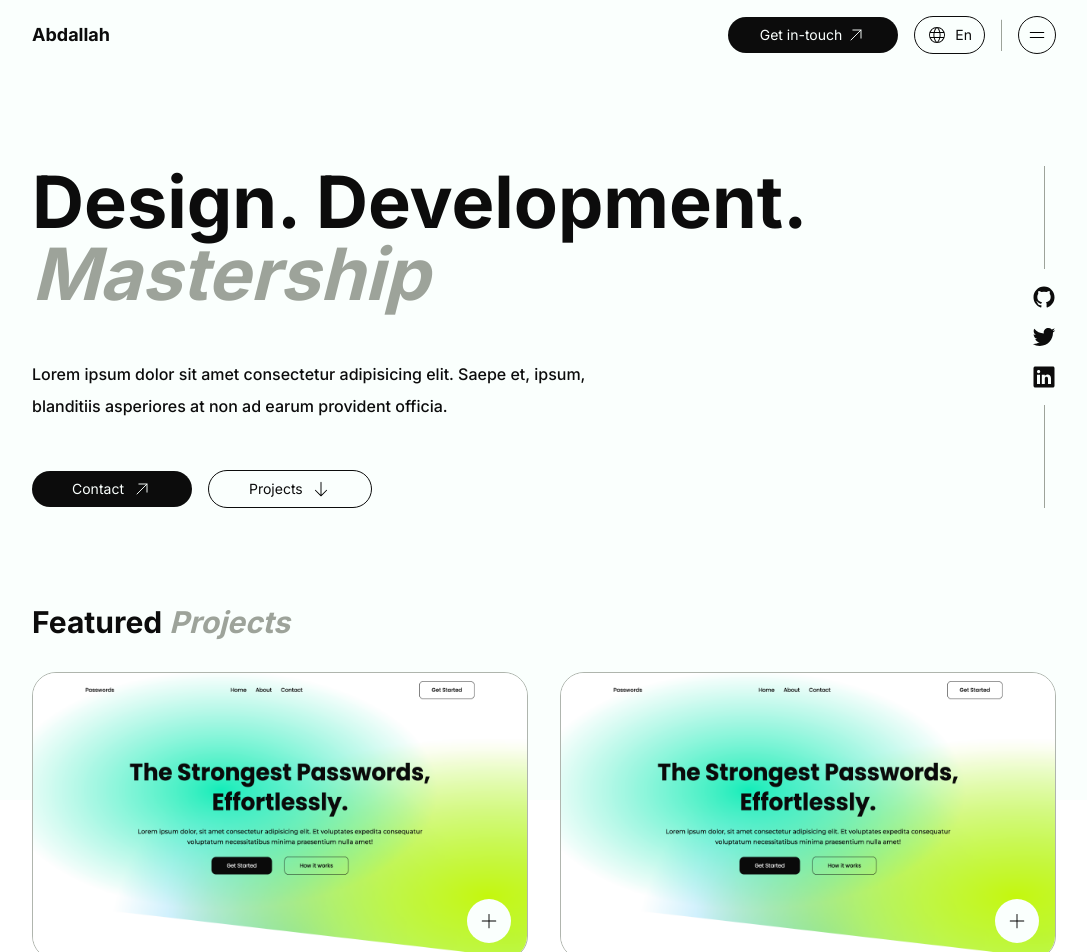
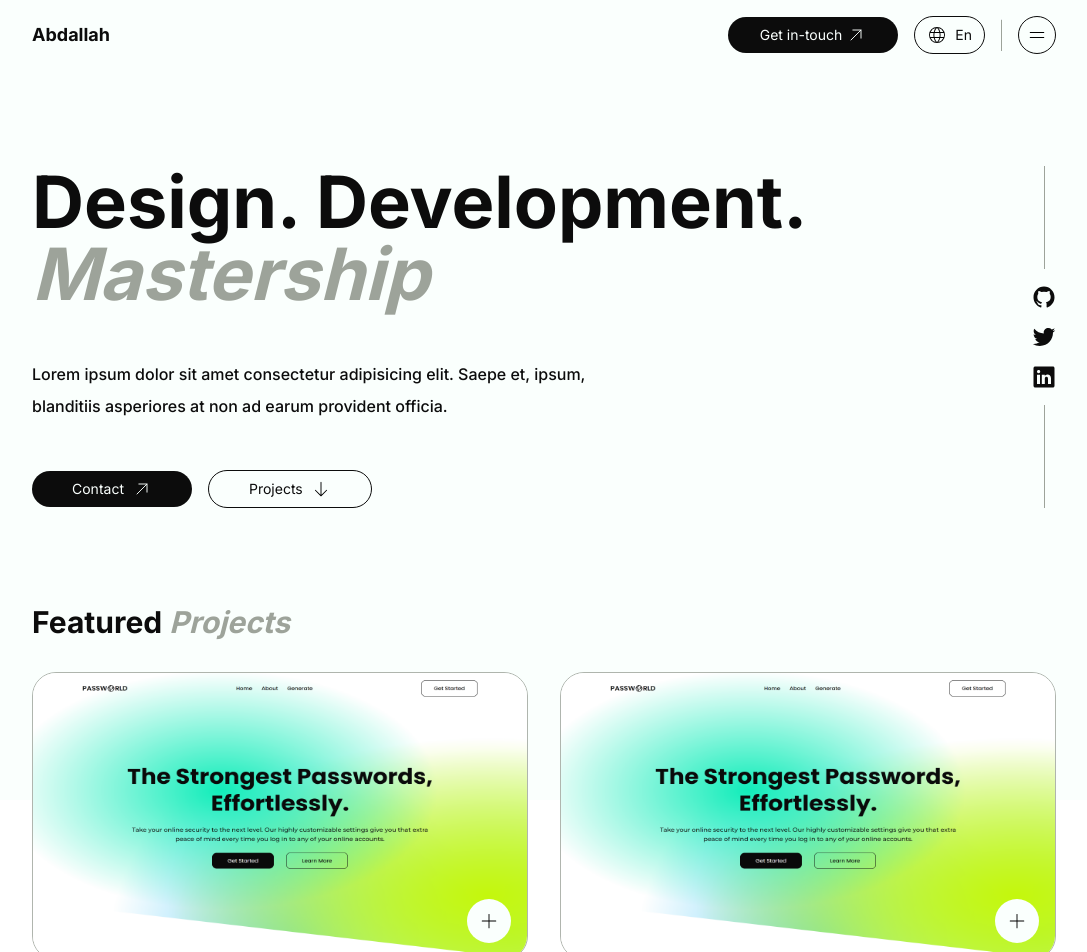
Before and after one commit to Abdallah01win/Portfolio, a Vue app: page / in a window 1280 px wide. Shown: the top 952 px of the page, without its empty margins (96-1183 px from the left). Built offline with nearby package versions, Linux system fonts and the light colour scheme.

Commit message:
change passworld cover image

```diff
--- a/src/components/Projects.vue
+++ b/src/components/Projects.vue
@@ -19,7 +19,7 @@ export default {
         tasks: "Front-end, Back-end, Design",
         discription:
           "Lorem, ipsum dolor sit amet consectetur adipisicing elit. Ea, quidem natus dolore repellendus quasi aliquid, molestias recusandae tempora odio excepturi, aut laboriosam distinctio nulla fuga.",
-        image: "src/assets/images/passwords.png",
+        image: "src/assets/images/passworld.png",
         repo: "https://www.github.com/abdallah01win/portfolio",
         preview: ""
       },
@@ -28,7 +28,7 @@ export default {
         tasks: "Front-end, Back-end, Design",
         discription:
           "Lorem, ipsum dolor sit amet consectetur adipisicing elit. Ea, quidem natus dolore repellendus quasi aliquid, molestias recusandae tempora odio excepturi, aut laboriosam distinctio nulla fuga.",
-          image: "src/assets/images/passwords.png",
+          image: "src/assets/images/passworld.png",
           repo: "",
           preview: ""
       },
@@ -37,7 +37,7 @@ export default {
         tasks: "Front-end, Back-end, Design",
         discription:
           "Lorem, ipsum dolor sit amet consectetur adipisicing elit. Ea, quidem natus dolore repellendus quasi aliquid, molestias recusandae tempora odio excepturi, aut laboriosam distinctio nulla fuga.",
-          image: "src/assets/images/passwords.png",
+          image: "src/assets/images/passworld.png",
           repo: "",
           preview: ""
       },
@@ -46,7 +46,7 @@ export default {
         tasks: "Front-end, Back-end, Design",
         discription:
           "Lorem, ipsum dolor sit amet consectetur adipisicing elit. Ea, quidem natus dolore repellendus quasi aliquid, molestias recusandae tempora odio excepturi, aut laboriosam distinctio nulla fuga.",
-          image: "src/assets/images/passwords.png",
+          image: "src/assets/images/passworld.png",
           repo: "",
           preview: ""
       },
```
Also changed, not shown: src/assets/images/passwords.png (deleted), src/assets/images/passworld.png (added).
